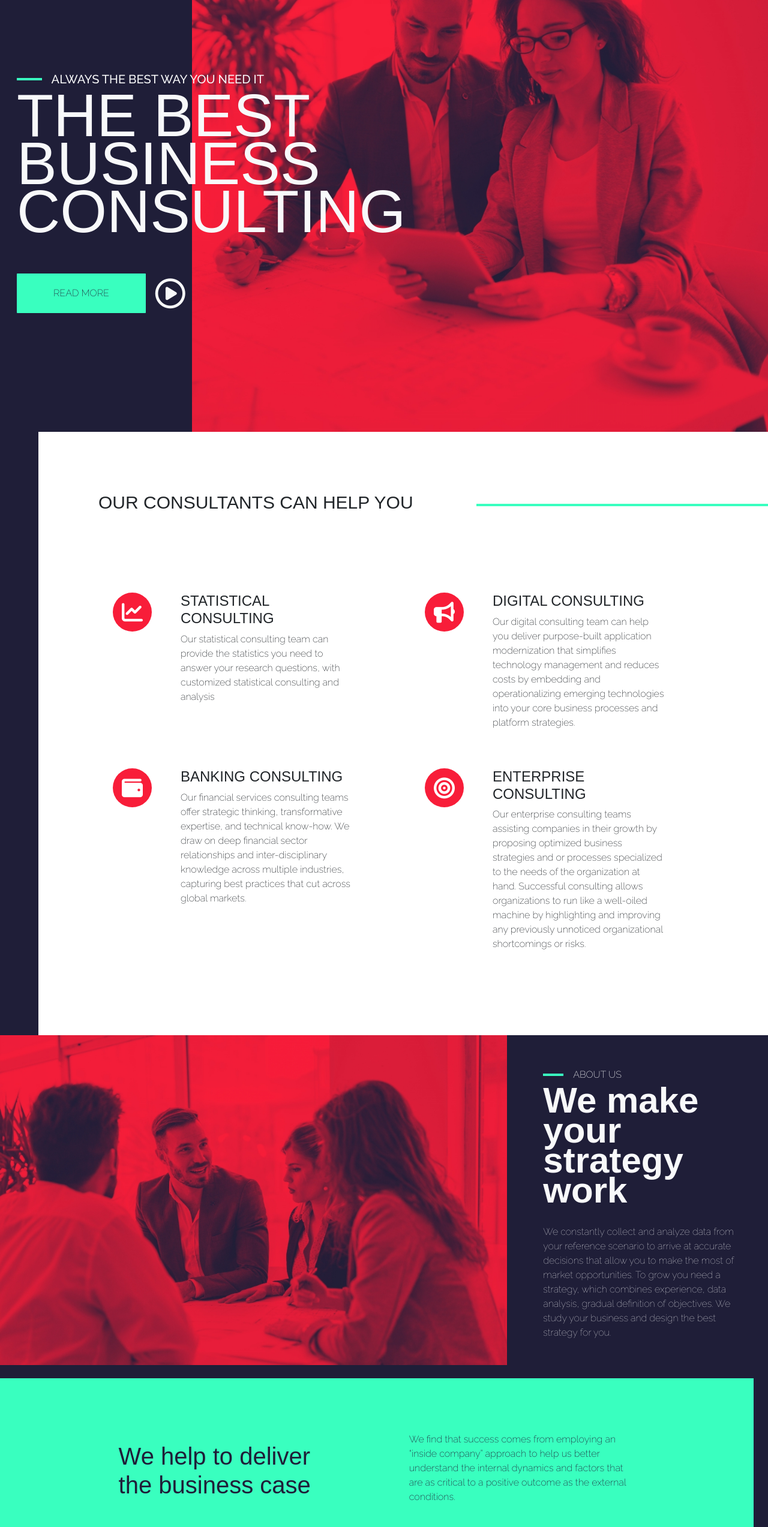
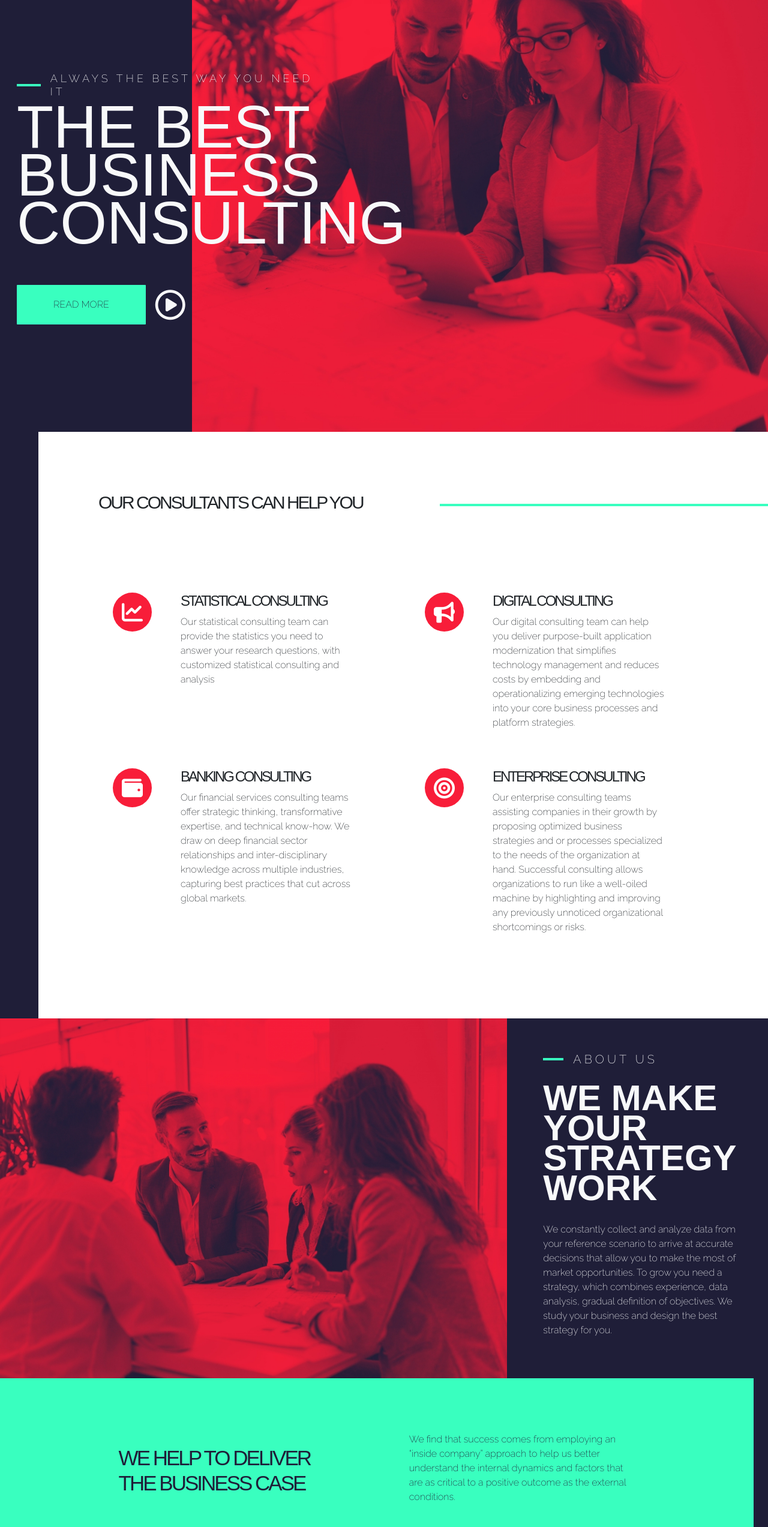
Before and after one commit to ericaostini/proj-html-vuejs, a Vue app: page / in a window 1280 px wide. Shown: the part 180-2726 px from the top of the page at 60% size. Built offline with nearby package versions, Linux system fonts and the light colour scheme; a web font is replaced by a local one.

Commit message:
style font weight and letter-spacing

```diff
--- a/src/assets/style/partials/_variables.scss
+++ b/src/assets/style/partials/_variables.scss
@@ -6,3 +6,7 @@ $textGrey: #AAAA;
 
 $mainFont: 'Raleway', sans-serif;
 $titleFont: 'Cantarell', sans-serif;
+$fontMild: 200;
+$fontSmall: 20px;
+$spaceLetter: 5px;
+$lessSpace: -3px;
--- a/src/components/Footer.vue
+++ b/src/components/Footer.vue
@@ -70,7 +70,6 @@ export default {
         right: 43%;
         z-index: 1;
         cursor: pointer;
-        font-weight: 300;
         background-color: $blueHeader;
         color: $lightColor;
         padding: 18px 60px;
@@ -104,6 +103,7 @@ export default {
 
 #footer-bottom {
     padding: 60px;
+    font-weight: $fontMild;
 
     .top-section {
         border-bottom: 1px solid $textGrey;
--- a/src/components/Header.vue
+++ b/src/components/Header.vue
@@ -99,6 +99,12 @@ header {
             border: 2px solid $mainGreen;
         }
 
+        h5 {
+            font-weight: $fontMild;
+            font-size: 18px;
+            letter-spacing: 5px;
+        }
+
         h1 {
             font-size: 100px;
             line-height: 80px;
@@ -182,37 +188,4 @@ header {
         transition: width .8s;
     }
 }
-
-// .fifth {
-//     border-color: $purple;
-//     // border: 0;
-//     border-radius: 0;
-//     color: $purple;
-//     position: relative;
-//     overflow: hidden;
-//     z-index: 1;
-//     transition: color 150ms ease-in-out;
-
-//     &:after {
-//         content: '';
-//         position: absolute;
-//         display: block;
-//         top: 0;
-//         left: 50%;
-//         transform: translateX(-50%);
-//         width: 0;
-//         height: 100%;
-//         background: $purple;
-//         z-index: -1;
-//         transition: width 150ms ease-in-out;
-//     }
-
-//     &:hover {
-//         color: #fff;
-
-//         &:after {
-//             width: 110%;
-//         }
-//     }
-// }
 </style>
--- a/src/components/Main.vue
+++ b/src/components/Main.vue
@@ -27,10 +27,10 @@
                 <div class="col-4 text-light p-5">
                     <div class="d-flex align-items-center">
                         <div class="border-green medium-line"></div>
-                        <h6 class="mx-3 text-uppercase pt-2 fw-light">about us</h6>
+                        <h6 class="mx-3 pt-2">about us</h6>
                     </div>
                     <h1 class="text-light fw-bold">We make your strategy work</h1>
-                    <p class="text-light fw-lighter pt-4">We constantly collect and analyze data from your reference
+                    <p class="text-light fw-light pt-4">We constantly collect and analyze data from your reference
                         scenario to
                         arrive at
                         accurate decisions that
@@ -67,7 +67,7 @@
                                     <h5 class="text-center pt-4">{{ project.content }}</h5>
                                 </div>
                                 <div class="hidden-content">
-                                    <h5>{{ project.content }}</h5>
+                                    <p>{{ project.content }}</p>
                                 </div>
                             </div>
                         </div>
@@ -76,7 +76,7 @@
             </div>
         </section>
         <section id="testimonial">
-            <h5 class="text-light text-center fw-light text-uppercase">testimonial</h5>
+            <h5 class="text-light text-center text-uppercase">testimonial</h5>
             <h1 class="text-light p-5">What's the customer say about our work</h1>
             <div class="container">
                 <div class="row">
@@ -85,7 +85,7 @@
                             <div class="front p-5">
                                 <p class="fw-light">{{ opinion.text }}</p>
                                 <h4 class="pt-5">{{ opinion.name }}</h4>
-                                <p>{{ opinion.company }}</p>
+                                <p class="fw-light">{{ opinion.company }}</p>
                             </div>
                             <div class="overlay">
                                 <img :src="opinion.image" :alt="opinion.name">
@@ -99,7 +99,7 @@
             <div class="container">
                 <div class="d-flex align-items-center">
                     <div class="border-green small-line"></div>
-                    <h5 class="mx-3 text-uppercase pt-2 fw-light text-light">blog</h5>
+                    <h5 class="mx-3 text-uppercase pt-2 text-light">blog</h5>
                 </div>
                 <div class="d-flex justify-content-between align-items-center">
                     <h1 class="text-light">The recent news you must read it</h1>
@@ -148,6 +148,7 @@ main {
             padding: 100px;
             font-size: 30px;
             font-family: $titleFont;
+            letter-spacing: $lessSpace;
         }
 
         .info-consultant {
@@ -163,6 +164,7 @@ main {
 
             h4 {
                 font-family: $titleFont;
+                letter-spacing: $lessSpace;
             }
         }
     }
@@ -170,17 +172,26 @@ main {
     #about-us {
         float: left;
 
+        h6 {
+            font-weight: $fontMild;
+            font-size: $fontSmall;
+            letter-spacing: $spaceLetter;
+            text-transform: uppercase;
+        }
+
         img {
             width: 100%;
-            height: 550px;
+            height: 600px;
             object-fit: cover;
             object-position: top;
         }
 
         h1 {
+            padding-top: 20px;
             font-size: 60px;
             line-height: 50px;
             font-family: $titleFont;
+            text-transform: uppercase;
         }
 
         .get-started {
@@ -193,7 +204,9 @@ main {
             h2 {
                 font-family: $titleFont;
                 width: 35%;
-                font-size: 40px;
+                font-size: 35px;
+                text-transform: uppercase;
+                letter-spacing: $lessSpace;
             }
 
             p {
@@ -244,6 +257,7 @@ main {
         position: relative;
 
         h6 {
+            font-family: $titleFont;
             color: #fff;
             font-size: 25px;
             text-transform: uppercase;
@@ -266,6 +280,7 @@ main {
         h1 {
             font-family: $titleFont;
             width: 65%;
+            letter-spacing: $lessSpace;
         }
 
         .project-card {
@@ -289,7 +304,7 @@ main {
                 z-index: 5;
 
                 .bg-image {
-                    background-color: red;
+                    background-color: $mainRed;
                     border-radius: 10px;
 
                     img {
@@ -321,6 +336,7 @@ main {
                 opacity: 0;
                 transition: 0.3s;
                 word-wrap: wrap;
+                font-weight: $fontMild;
             }
 
             &:hover>.hidden-content {
@@ -335,12 +351,15 @@ main {
 
         h5 {
             text-decoration: underline 3px $mainRed;
+            font-weight: $fontMild;
+            letter-spacing: $spaceLetter;
         }
 
         h1 {
             text-align: end;
             font-family: $titleFont;
             text-transform: uppercase;
+            letter-spacing: $lessSpace;
         }
 
         .container-overlay {
@@ -378,6 +397,12 @@ main {
 
 #blog {
     position: relative;
+
+    h5 {
+        font-weight: $fontMild;
+        letter-spacing: $spaceLetter;
+        font-size: $fontSmall;
+    }
 
     button {
         position: absolute;
@@ -419,6 +444,7 @@ main {
         font-family: $titleFont;
         text-transform: uppercase;
         margin-bottom: 50px;
+        letter-spacing: $lessSpace;
     }
 
     .blog-info {
@@ -432,7 +458,7 @@ main {
         .info-over {
             position: relative;
             top: -200px;
-            right: -180px;
+            right: -210px;
             font-size: 20px;
             padding: 40px 60px;
             z-index: 2;
@@ -460,7 +486,7 @@ main {
 }
 
 .border-green {
-    width: 40%;
+    width: 45%;
     height: 4px;
     border: 2px solid $mainGreen;
 
```
